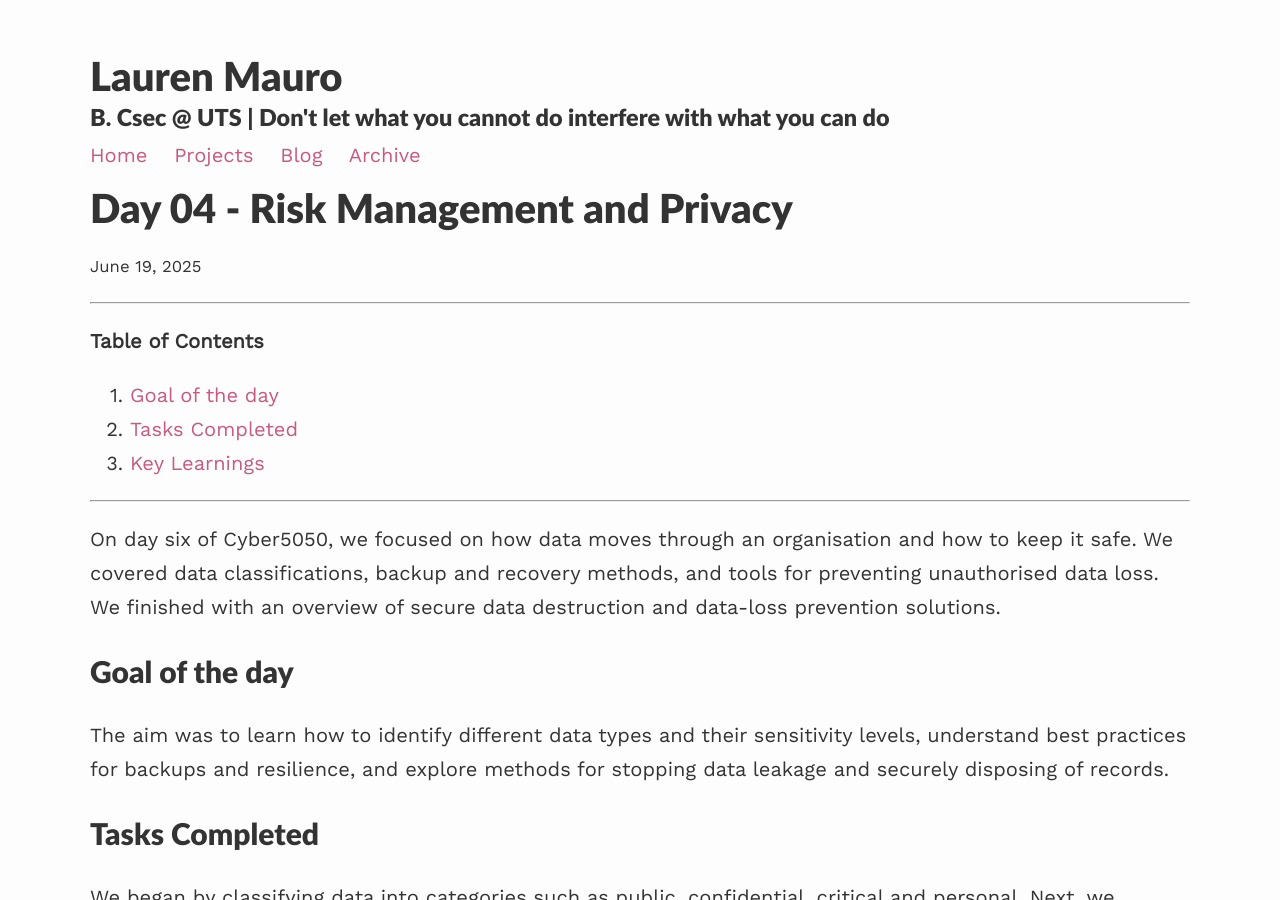
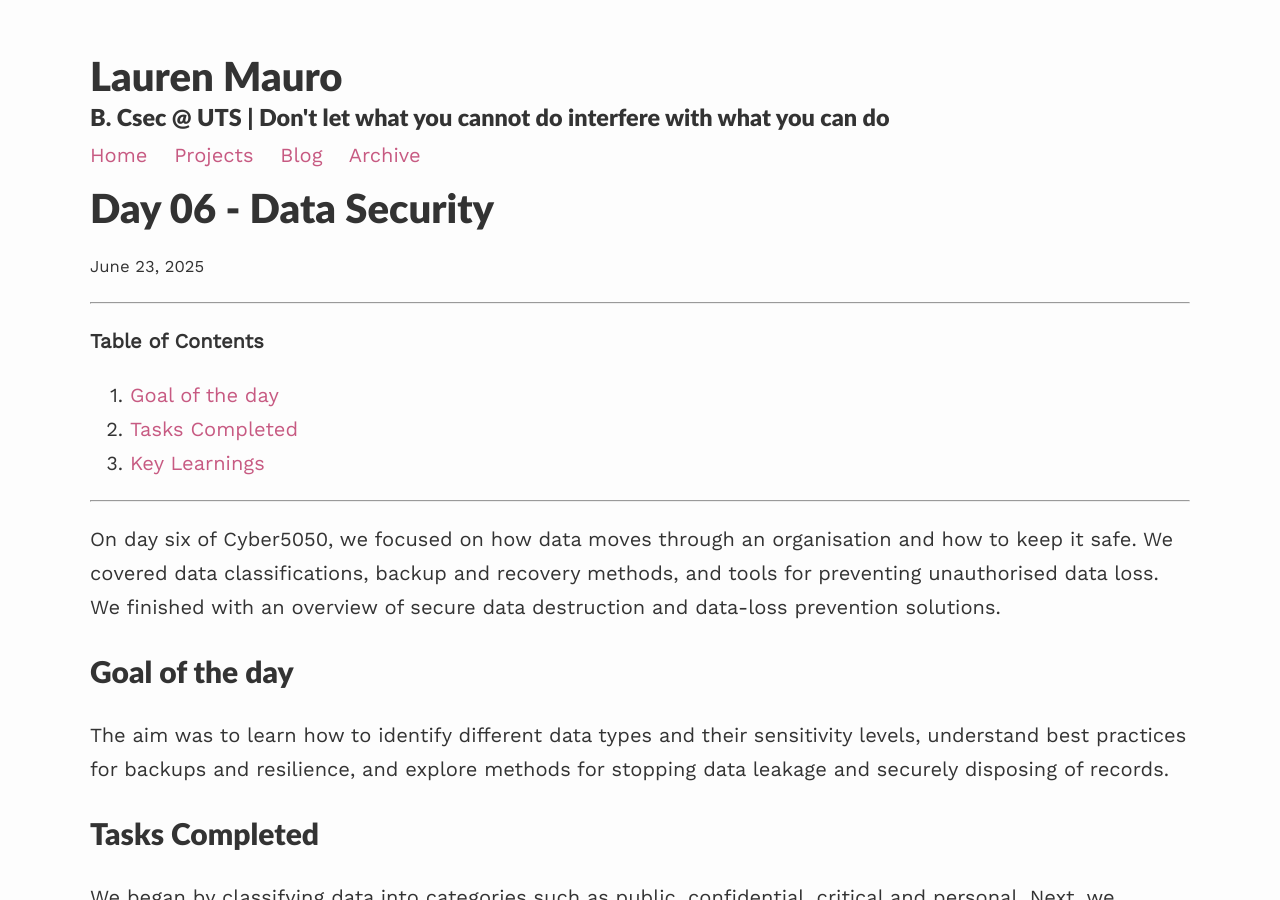
Before and after one commit to laurenmauro/laurenmauro.github.io, a Jekyll site: the page built from _cybercx/day-06.md, in a window 1280 px wide and 900 px high. Built offline with Jekyll 4.4.1, drawn with Linux system fonts in a browser that asks for light colours.

Commit message:
Fix error in day-06.md

```diff
--- a/_cybercx/day-06.md
+++ b/_cybercx/day-06.md
@@ -1,6 +1,6 @@
 ---
-title: "Day 04 - Risk Management and Privacy"
-date: 2025-06-19
+title: "Day 06 - Data Security"
+date: 2025-06-23
 layout: post
 toc:   true
 ---
```
